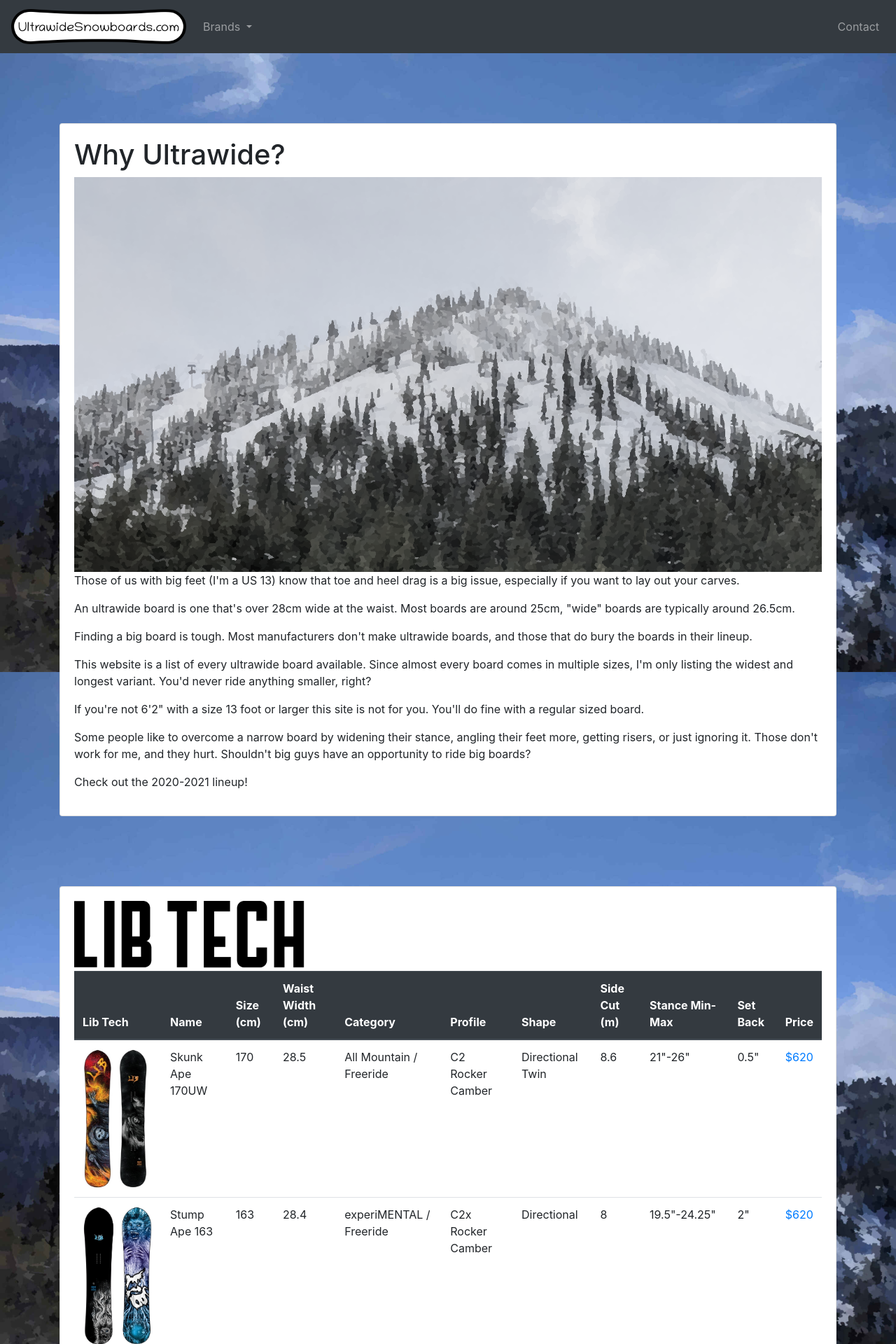
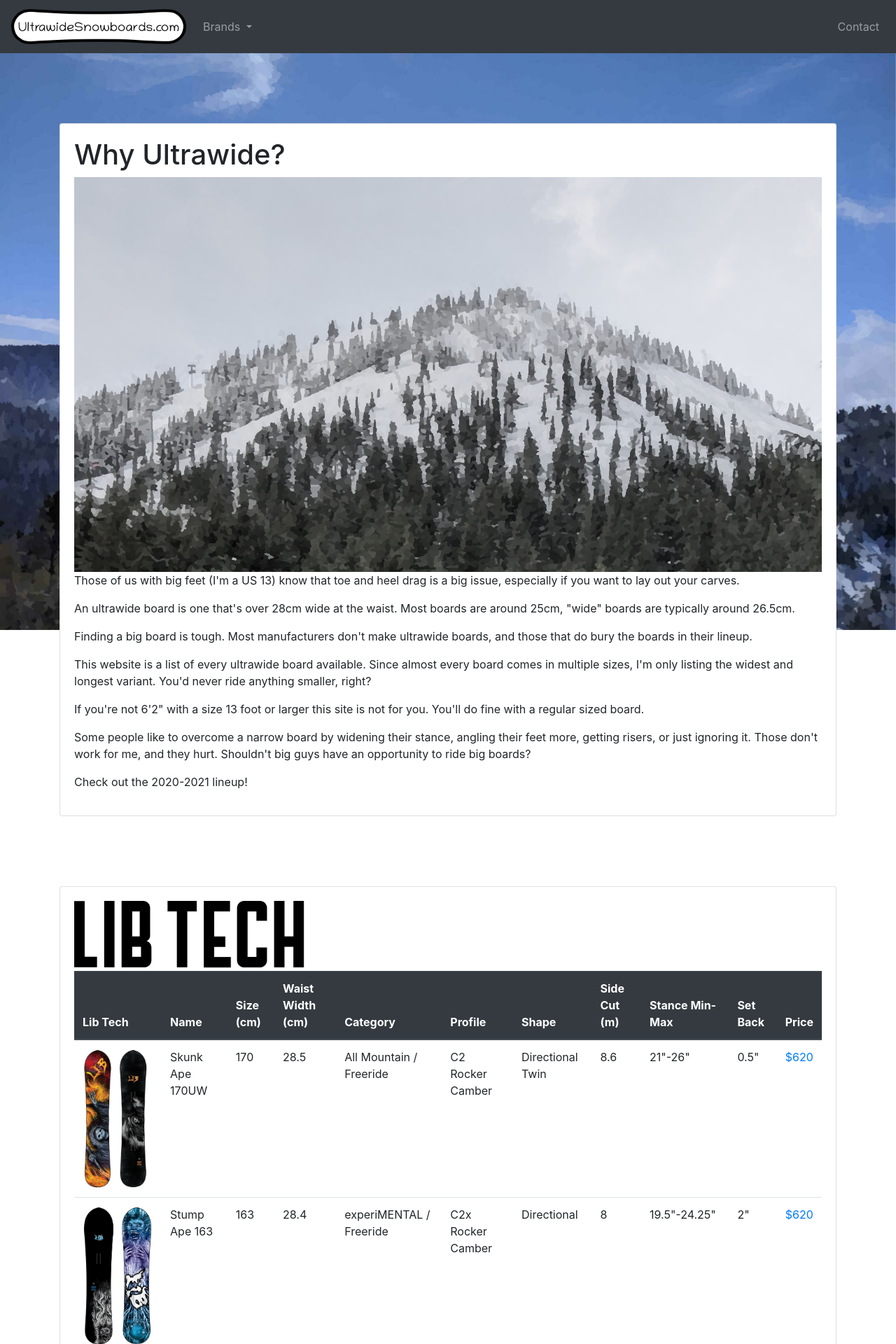
Before and after one commit to UltrawideSnowboards/ultrawidesnowboards.com, a Jekyll site: the page built from index.html, in a window 1280 px wide. Shown: the top 1920 px of the page at 70% size. Built offline with Jekyll 4.4.1, drawn with Linux system fonts in a browser that asks for light colours.

Commit message:
Try using a div element for the background to get around addres bar hide

```diff
--- a/_layouts/default.html
+++ b/_layouts/default.html
@@ -4,6 +4,7 @@
 {% include head.html %}
 
 <body>
+<div id="background"></div>
 
 {% include header.html %}
 
--- a/assets/css/_sass/_home.scss
+++ b/assets/css/_sass/_home.scss
@@ -13,12 +13,23 @@
 }
 
 
-html {
-  height: 100vh;
+// html {
+//   height: 100vh;
+// }
+//
+//
+// body {
+//   background: url('../img/background.jpg') no-repeat center center fixed;
+//   background-size: cover;
+// }
+
+#background {
+    position: fixed;
+    top: 0;
+    left: 0;
+    width: 100%;
+    height: 100vh;
+    background-image: url('../img/background.jpg');
+    background-size: cover;
+    z-index: -1;
 }
-
-
-body {
-  background: url('../img/background.jpg') no-repeat center center fixed;
-  background-size: cover;
-}
```
